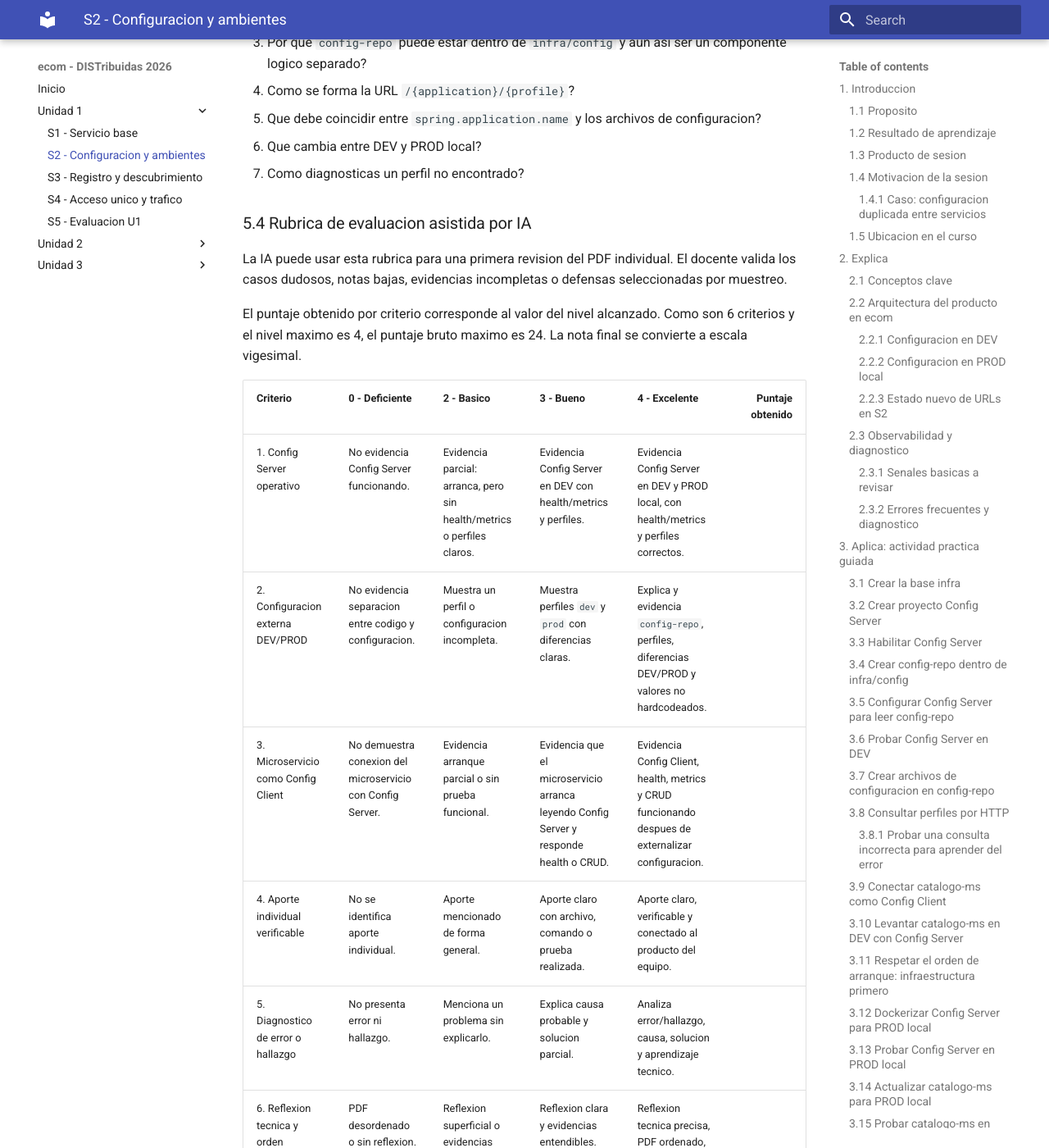
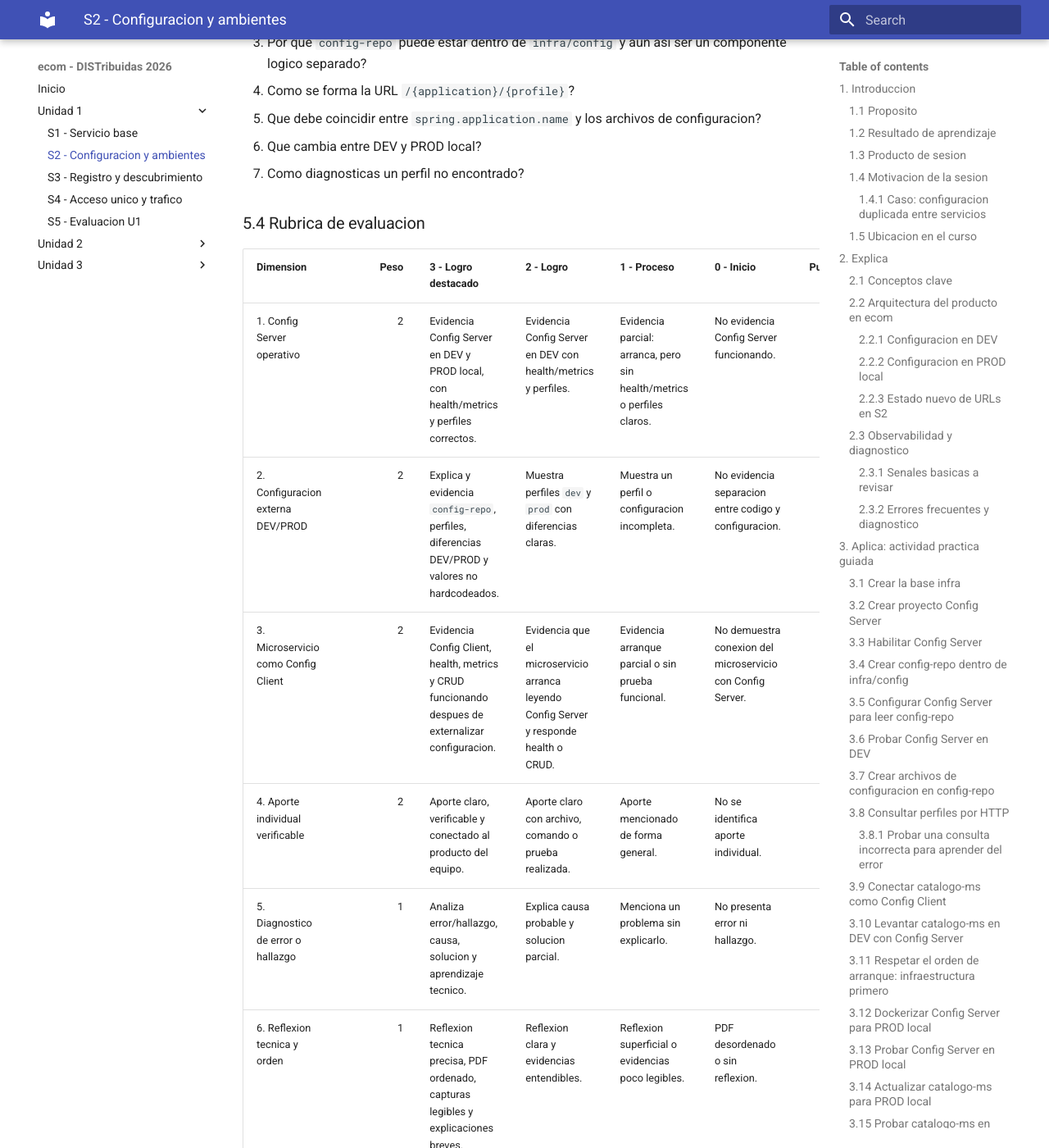
Before and after one commit to 261dist/ecom, an MkDocs documentation site: the page built from docs/sesiones/s02-configuracion-centralizada.md, in a window 1280 px wide and 1400 px high, scrolled down 26315 px. Shown: the whole window at 82% size. Built offline with MkDocs 1.6.1 and Material for MkDocs 9.7.7, drawn with Linux system fonts in a browser that asks for light colours; some of the changed text lies outside the part shown.

Commit message:
first commit

````diff
--- a/docs/sesiones/s02-configuracion-centralizada.md
+++ b/docs/sesiones/s02-configuracion-centralizada.md
@@ -1155,32 +1155,28 @@ La revision se realiza con los criterios minimos de aceptacion de la seccion 4.2
 6. Que cambia entre DEV y PROD local?
 7. Como diagnosticas un perfil no encontrado?
 
-### 5.4 Rubrica de evaluacion asistida por IA
+### 5.4 Rubrica de evaluacion
 
-La IA puede usar esta rubrica para una primera revision del PDF individual. El docente valida los casos dudosos, notas bajas, evidencias incompletas o defensas seleccionadas por muestreo.
+| Dimension | Peso | 3 - Logro destacado | 2 - Logro | 1 - Proceso | 0 - Inicio | Puntuacion obtenida |
+|---|---:|---|---|---|---|---:|
+| 1. Config Server operativo | 2 | Evidencia Config Server en DEV y PROD local, con health/metrics y perfiles correctos. | Evidencia Config Server en DEV con health/metrics y perfiles. | Evidencia parcial: arranca, pero sin health/metrics o perfiles claros. | No evidencia Config Server funcionando. | |
+| 2. Configuracion externa DEV/PROD | 2 | Explica y evidencia `config-repo`, perfiles, diferencias DEV/PROD y valores no hardcodeados. | Muestra perfiles `dev` y `prod` con diferencias claras. | Muestra un perfil o configuracion incompleta. | No evidencia separacion entre codigo y configuracion. | |
+| 3. Microservicio como Config Client | 2 | Evidencia Config Client, health, metrics y CRUD funcionando despues de externalizar configuracion. | Evidencia que el microservicio arranca leyendo Config Server y responde health o CRUD. | Evidencia arranque parcial o sin prueba funcional. | No demuestra conexion del microservicio con Config Server. | |
+| 4. Aporte individual verificable | 2 | Aporte claro, verificable y conectado al producto del equipo. | Aporte claro con archivo, comando o prueba realizada. | Aporte mencionado de forma general. | No se identifica aporte individual. | |
+| 5. Diagnostico de error o hallazgo | 1 | Analiza error/hallazgo, causa, solucion y aprendizaje tecnico. | Explica causa probable y solucion parcial. | Menciona un problema sin explicarlo. | No presenta error ni hallazgo. | |
+| 6. Reflexion tecnica y orden | 1 | Reflexion tecnica precisa, PDF ordenado, capturas legibles y explicaciones breves. | Reflexion clara y evidencias entendibles. | Reflexion superficial o evidencias poco legibles. | PDF desordenado o sin reflexion. | |
 
-El puntaje obtenido por criterio corresponde al valor del nivel alcanzado. Como son 6 criterios y el nivel maximo es 4, el puntaje bruto maximo es 24. La nota final se convierte a escala vigesimal.
+Puntuacion acumulada = suma de (`Peso` * `Puntuacion obtenida`) = ____.
 
-| Criterio | 0 - Deficiente | 2 - Basico | 3 - Bueno | 4 - Excelente | Puntaje obtenido |
-|---|---|---|---|---|---:|
-| 1. Config Server operativo | No evidencia Config Server funcionando. | Evidencia parcial: arranca, pero sin health/metrics o perfiles claros. | Evidencia Config Server en DEV con health/metrics y perfiles. | Evidencia Config Server en DEV y PROD local, con health/metrics y perfiles correctos. | |
-| 2. Configuracion externa DEV/PROD | No evidencia separacion entre codigo y configuracion. | Muestra un perfil o configuracion incompleta. | Muestra perfiles `dev` y `prod` con diferencias claras. | Explica y evidencia `config-repo`, perfiles, diferencias DEV/PROD y valores no hardcodeados. | |
-| 3. Microservicio como Config Client | No demuestra conexion del microservicio con Config Server. | Evidencia arranque parcial o sin prueba funcional. | Evidencia que el microservicio arranca leyendo Config Server y responde health o CRUD. | Evidencia Config Client, health, metrics y CRUD funcionando despues de externalizar configuracion. | |
-| 4. Aporte individual verificable | No se identifica aporte individual. | Aporte mencionado de forma general. | Aporte claro con archivo, comando o prueba realizada. | Aporte claro, verificable y conectado al producto del equipo. | |
-| 5. Diagnostico de error o hallazgo | No presenta error ni hallazgo. | Menciona un problema sin explicarlo. | Explica causa probable y solucion parcial. | Analiza error/hallazgo, causa, solucion y aprendizaje tecnico. | |
-| 6. Reflexion tecnica y orden | PDF desordenado o sin reflexion. | Reflexion superficial o evidencias poco legibles. | Reflexion clara y evidencias entendibles. | Reflexion tecnica precisa, PDF ordenado, capturas legibles y explicaciones breves. | |
-
-Puntaje obtenido = ____. (suma de la columna)
-
-Nota final = (`Puntaje obtenido` / 24) * 20 = ____.
+Nota final = (`Puntuacion acumulada` / 30) * 20 = ____.
 
 Para usar la rubrica con IA, solicita:
 
 ```text
 Evalua el PDF usando la rubrica de la sesion.
-Para cada criterio selecciona el nivel alcanzado usando la escala Deficiente=0, Basico=2, Bueno=3, Excelente=4.
-Asigna el puntaje obtenido segun el valor del nivel.
-Justifica brevemente cada puntaje.
-Calcula el puntaje bruto sobre 24 y conviertelo a nota final sobre 20 con la formula: (puntaje bruto / 24) * 20.
+Para cada dimension selecciona la puntuacion obtenida usando la escala Inicio=0, Proceso=1, Logro=2, Logro destacado=3.
+Justifica brevemente cada puntuacion.
+Calcula la puntuacion acumulada con la formula: suma de (Peso * Puntuacion obtenida).
+Calcula la nota final sobre 20 con la formula: (Puntuacion acumulada / 30) * 20.
 Indica 2 fortalezas y 2 recomendaciones.
 ```
````
Also changed, not shown: docs/sesiones/s01-arquitectura-base.md (+15 -19 lines).
